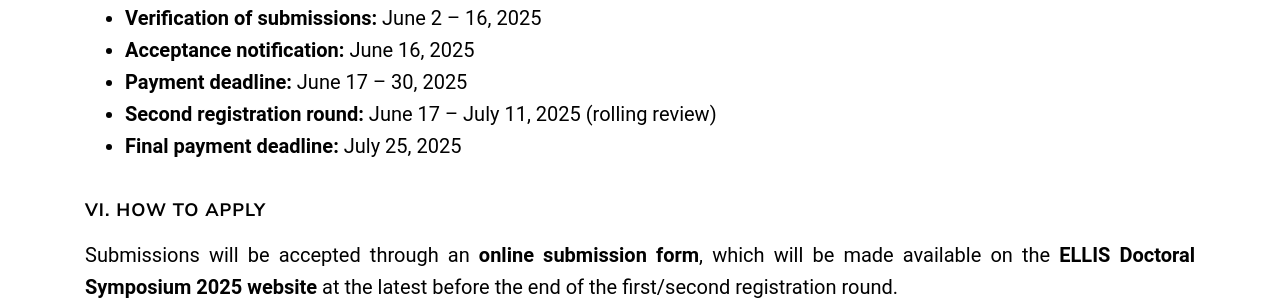
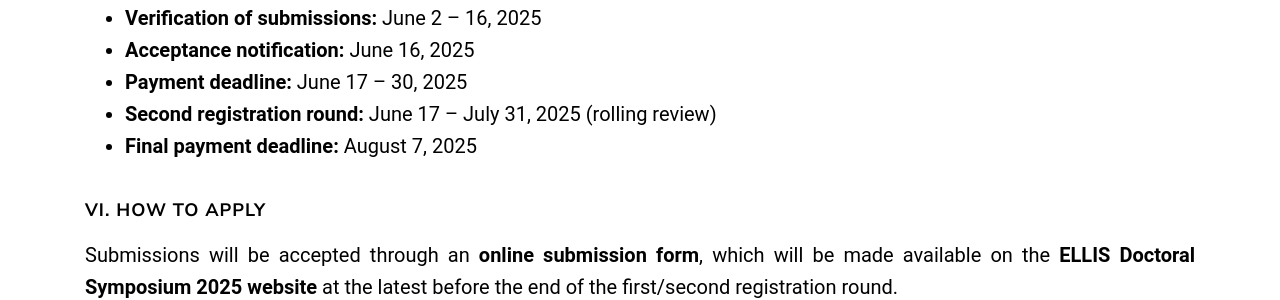
Before and after one commit to eds2025/eds2025.github.io, a Jekyll site: the page built from index.html, in a window 1280 px wide and 900 px high, scrolled down 6464 px. Shown: the part 158-458 px from the top of the window. Built offline with Jekyll 4.4.1, drawn with Linux system fonts in a browser that asks for light colours.

Commit message:
update text

```diff
--- a/_includes/home/registration.html
+++ b/_includes/home/registration.html
@@ -131,8 +131,8 @@
                 <li><strong>Verification of submissions:</strong> June 2 – 16, 2025</li>
                 <li><strong>Acceptance notification:</strong> June 16, 2025</li>
                 <li><strong>Payment deadline:</strong> June 17 – 30, 2025</li>
-                <li><strong>Second registration round:</strong> June 17 – July 11, 2025 (rolling review)</li>
-                <li><strong>Final payment deadline:</strong> July 25, 2025</li>
+                <li><strong>Second registration round:</strong> June 17 – July 31, 2025 (rolling review)</li>
+                <li><strong>Final payment deadline:</strong> August 7, 2025</li>
             </ul>
 
             <h4 id="how-to-apply" class="about-subsection"><strong>VI. How to Apply</strong></h4>
```
Also changed, not shown: other parts of _includes/home/registration.html (+2 -1 lines).
